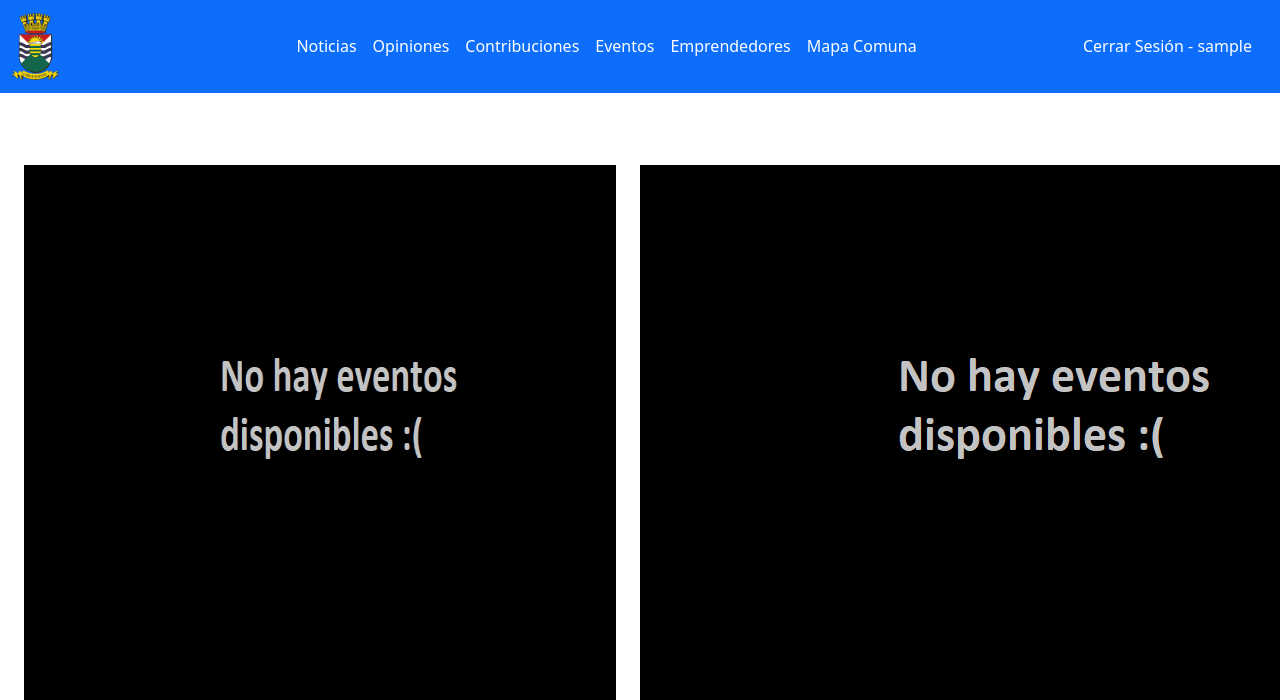
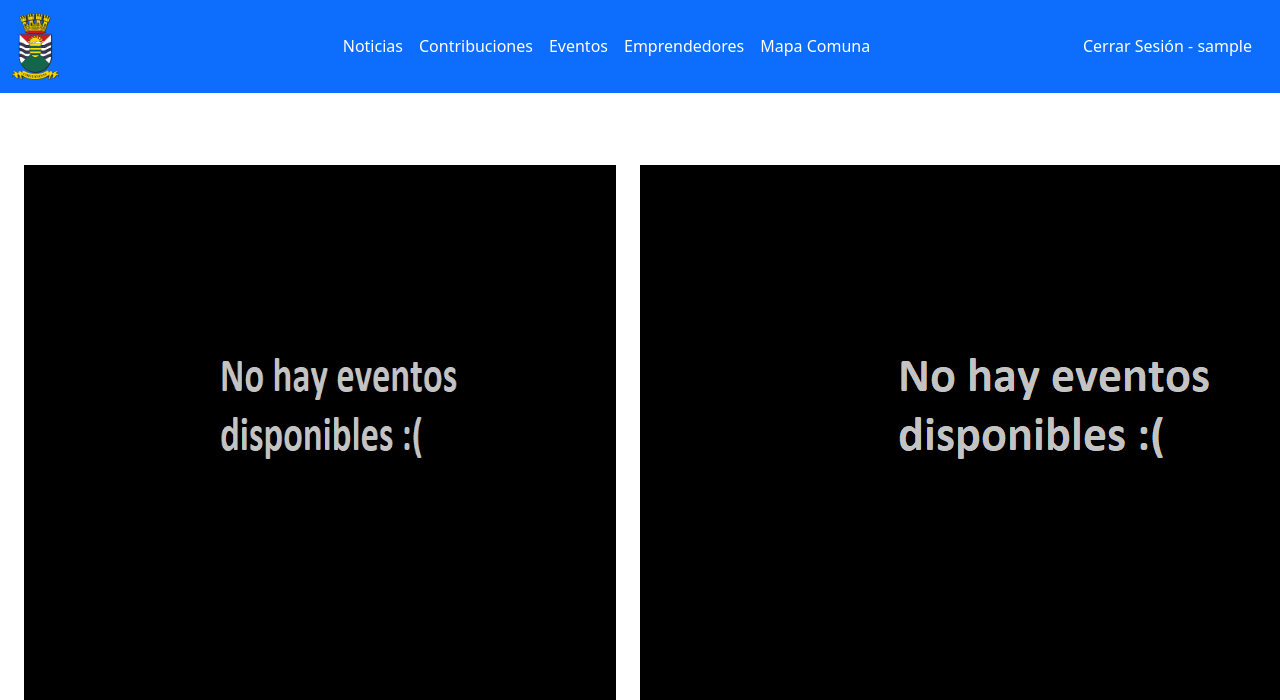
Before and after one commit to FernandoProg/ProyectoTIS, a PHP site: page / in a window 1280 px wide; the page is wider, and only the part inside the window is pictured. Shown: the top 700 px of that part. Run offline with PHP 8.4, Linux system fonts and the light colour scheme; the visitor is signed in with stand-in values (Sample User, id 1); data that the repository does not hold is empty.

Commit message:
Opiniones fuera

```diff
--- a/crud/navbar.php
+++ b/crud/navbar.php
@@ -23,9 +23,6 @@ if($_SESSION['rol'] == "admin"){ ?>
                     <a class="nav-link text-white" href="../Lugar">Mapa Comuna</a>
                 </li>
                 <li class="nav-item">
-                    <a class="nav-link text-white" href="../Opinion">Opiniones</a>
-                </li>
-                <li class="nav-item">
                     <a class="nav-link text-white" href="../Contribucion">Contribuciones</a>
                 </li>
             </ul>
--- a/navbar_user.php
+++ b/navbar_user.php
@@ -21,10 +21,7 @@
                         </ul>
                         <ul class="navbar-nav ">
                             <li class="nav-item">
-                                <a class="nav-link text-white  " aria-current="" href="public/view_noticias.php">Noticias</a>
-                            </li>
-                            <li class="nav-item">
-                                <a class="nav-link text-white" href="user/ingreso_opinion.php">Opiniones</a>
+                                <a class="nav-link text-white" aria-current="" href="public/view_noticias.php">Noticias</a>
                             </li>
                             <li class="nav-item">
                                 <a class="nav-link text-white" href="user/ingreso_contribucion.php">Contribuciones</a>
--- a/public/navbar_user.php
+++ b/public/navbar_user.php
@@ -17,9 +17,6 @@
                         <ul class="navbar-nav ">
                             <li class="nav-item">
                                 <a class="nav-link text-white " aria-current="" href="view_noticias.php">Noticias</a>
-                            </li>
-                            <li class="nav-item">
-                                <a class="nav-link text-white" href="../user/ingreso_opinion.php">Opiniones</a>
                             </li>
                             <li class="nav-item">
                                 <a class="nav-link text-white" href="../user/ingreso_contribucion.php">Contribuciones</a>
--- a/user/navbar_user.php
+++ b/user/navbar_user.php
@@ -14,9 +14,6 @@
             <ul class="navbar-nav ">
                 <li class="nav-item">
                     <a class="nav-link text-white  " aria-current="" href="../public/view_noticias.php">Noticias</a>
-                </li>
-                <li class="nav-item">
-                    <a class="nav-link text-white" href="ingreso_opinion.php">Opiniones</a>
                 </li>
                 <li class="nav-item">
                     <a class="nav-link text-white" href="ingreso_contribucion.php">Contribuciones</a>
```
